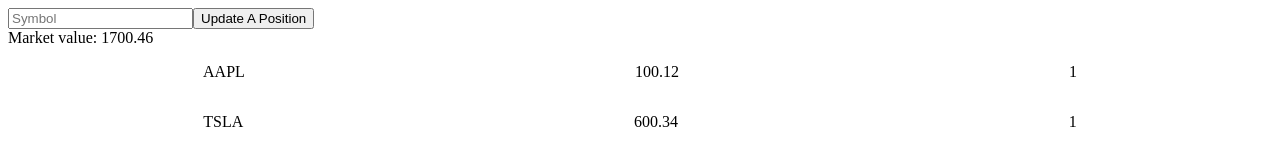
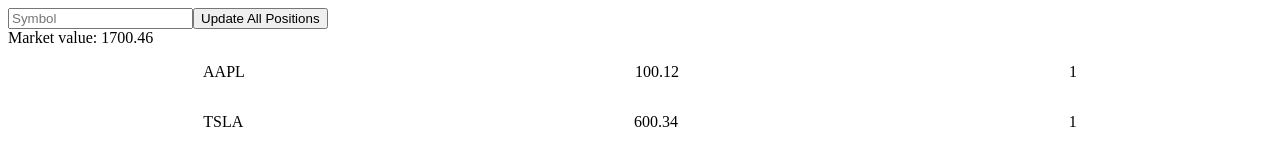
Before and after one commit to JaredFlomen/Portfolios, a React (Create React App) app: page / in a window 1280 px wide. Shown: the top 160 px of the page. Built offline with nearby package versions, Linux system fonts and the light colour scheme.

Commit message:
Best text

```diff
--- a/src/App.js
+++ b/src/App.js
@@ -10,7 +10,7 @@
     { ticker: 'TSLA', price: 600.34, shares: 1 },
     { ticker: 'SHOP', price: 1000, shares: 1 },
   ]);
-  const updatePortfolio = async => {
+  const updatePortfolio = () => {
     // e.preventDefault();
     // const newPrice = await findPrice(ticker);
     // const newPortfolio = portfolio.map(item => {
@@ -51,7 +51,7 @@
       {/* <button onClick={() => findPrice(ticker).then(res => setPrice(res))}>
         Find The Latest Price
       </button> */}
-      <button onClick={updatePortfolio}>Update A Position</button>
+      <button onClick={updatePortfolio}>Update All Positions</button>
       <div>Market value: {marketValue}</div>
       <div>
         {portfolio &&
```
